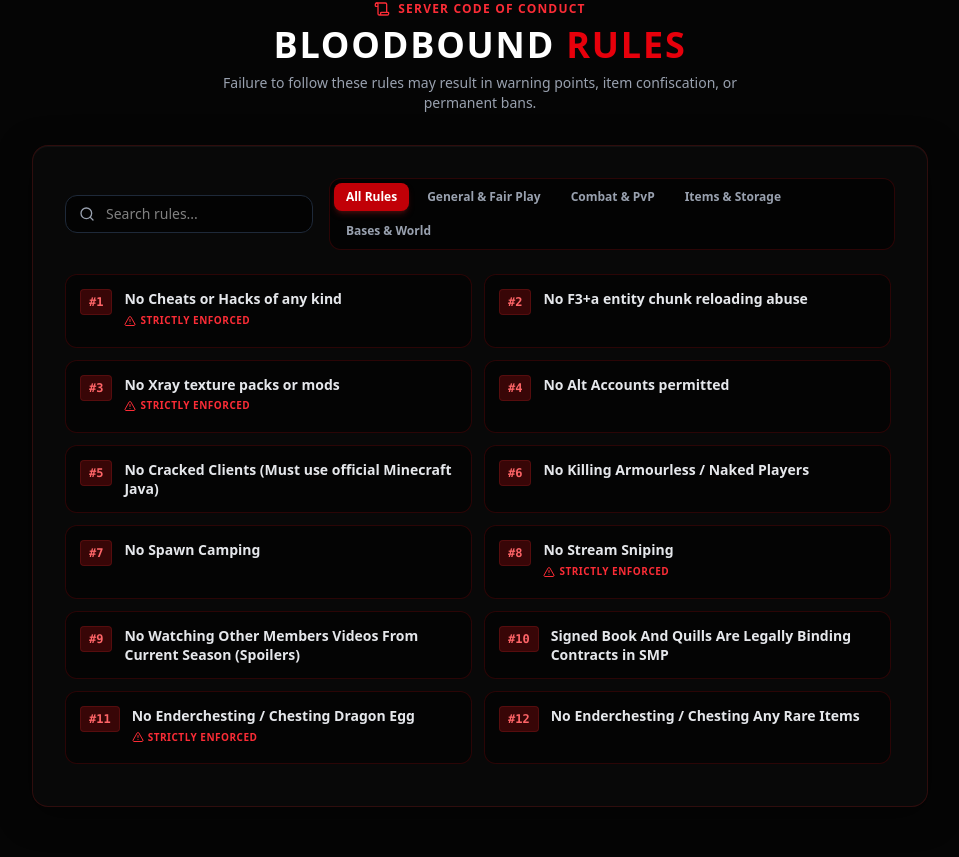
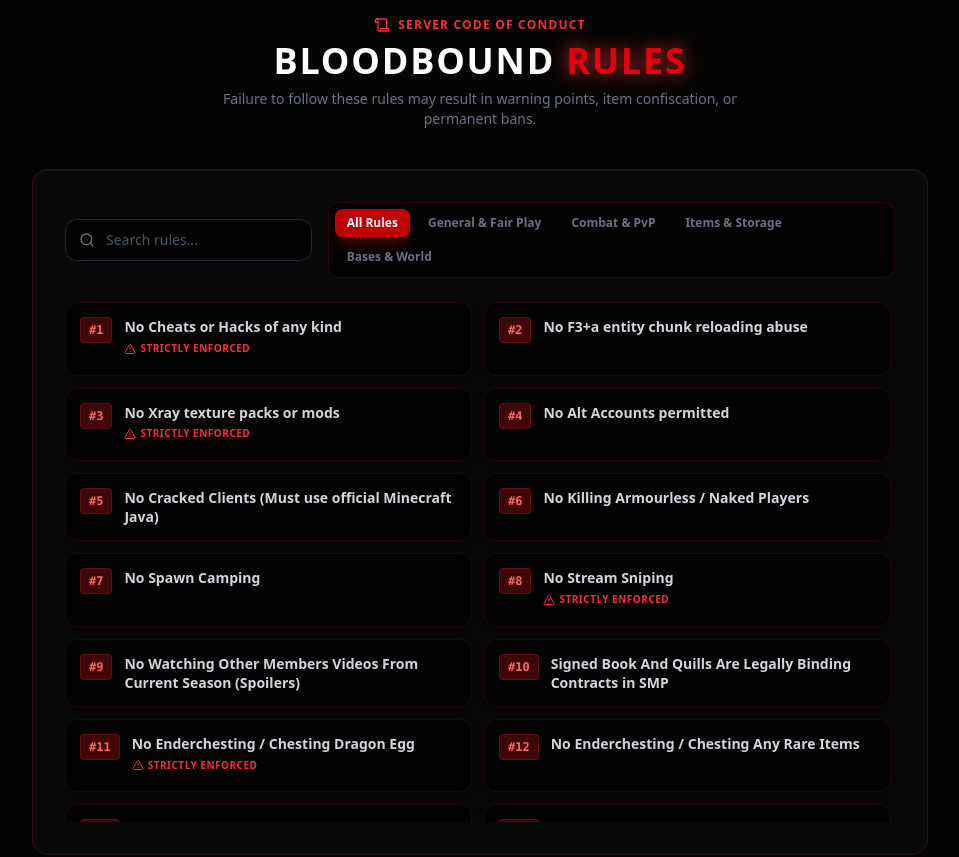
Before and after one commit to viper010221-lab/BloodBound2, a Next.js app: page / in a window 1280 px wide. Shown: the part 1700-2557 px from the top of the page, without its empty margins (160-1119 px from the left). Built offline with nearby package versions, Linux system fonts and the light colour scheme; no server answers.

Commit message:
Update Rules.tsx

```diff
--- a/src/components/Rules.tsx
+++ b/src/components/Rules.tsx
@@ -1,126 +1,138 @@
-'use client';
+"use client";
 
-import { useState } from 'react';
-import { motion, AnimatePresence } from 'framer-motion';
-import { ShieldCheck, Search, Scroll, AlertTriangle, Users, MapPin, Swords } from 'lucide-react';
-import { playTabSound } from '@/lib/sound';
+import { useState } from "react";
+import { motion, AnimatePresence } from "framer-motion";
+import { Search, Scroll, AlertTriangle } from "lucide-react";
+import { playTabSound } from "@/lib/sound";
 
 const ruleCategories = [
-  { id: 'all', label: 'All Rules' },
-  { id: 'general', label: 'General & Fair Play' },
-  { id: 'combat', label: 'Combat & PvP' },
-  { id: 'items', label: 'Items & Storage' },
-  { id: 'bases', label: 'Bases & World' },
+  { id: "all", label: "All Rules" },
+  { id: "general", label: "General & Fair Play" },
+  { id: "combat", label: "Combat & PvP" },
+  { id: "items", label: "Items & Storage" },
+  { id: "bases", label: "Bases & World" },
 ];
 
 const rules = [
-  { id: 1, text: 'No Cheats or Hacks of any kind', category: 'general', severe: true },
-  { id: 2, text: 'No F3+a entity chunk reloading abuse', category: 'general', severe: false },
-  { id: 3, text: 'No Xray texture packs or mods', category: 'general', severe: true },
-  { id: 4, text: 'No Alt Accounts permitted', category: 'general', severe: false },
-  { id: 5, text: 'No Cracked Clients (Must use official Minecraft Java)', category: 'general', severe: false },
-  { id: 6, text: 'No Killing Armourless / Naked Players', category: 'combat', severe: false },
-  { id: 7, text: 'No Spawn Camping', category: 'combat', severe: false },
-  { id: 8, text: 'No Stream Sniping', category: 'combat', severe: true },
-  { id: 9, text: 'No Watching Other Members Videos From Current Season (Spoilers)', category: 'combat', severe: false },
-  { id: 10, text: 'Signed Book And Quills Are Legally Binding Contracts in SMP', category: 'general', severe: false },
-  { id: 11, text: 'No Enderchesting / Chesting Dragon Egg', category: 'items', severe: true },
-  { id: 12, text: 'No Enderchesting / Chesting Any Rare Items', category: 'items', severe: false },
-  { id: 13, text: 'No Enderchesting / Chesting Hearts', category: 'items', severe: true },
-  { id: 14, text: 'Base Co-ords Must Be Listed In 〔💬〕base-locations', category: 'bases', severe: false },
-  { id: 15, text: 'No Griefing Bases', category: 'bases', severe: true },
-  { id: 16, text: 'No Griefing Builds or Farms', category: 'bases', severe: true },
-  { id: 17, text: 'No Griefing Spawn Area', category: 'bases', severe: true },
-  { id: 18, text: 'Maximum Team Size: 5 Players', category: 'general', severe: false },
-  { id: 19, text: 'No Using The World Seed To Locate Structures/Ores', category: 'general', severe: true },
-  { id: 20, text: 'No Restocking Items With A Limit In 〔🎒〕kit-rules', category: 'items', severe: false },
+  { id: 1, text: "No Cheats or Hacks of any kind", category: "general", severe: true },
+  { id: 2, text: "No F3+a entity chunk reloading abuse", category: "general", severe: false },
+  { id: 3, text: "No Xray texture packs or mods", category: "general", severe: true },
+  { id: 4, text: "No Alt Accounts permitted", category: "general", severe: false },
+  { id: 5, text: "No Cracked Clients (Must use official Minecraft Java)", category: "general", severe: false },
+  { id: 6, text: "No Killing Armourless / Naked Players", category: "combat", severe: false },
+  { id: 7, text: "No Spawn Camping", category: "combat", severe: false },
+  { id: 8, text: "No Stream Sniping", category: "combat", severe: true },
+  { id: 9, text: "No Watching Other Members Videos From Current Season (Spoilers)", category: "combat", severe: false },
+  { id: 10, text: "Signed Book And Quills Are Legally Binding Contracts in SMP", category: "general", severe: false },
+  { id: 11, text: "No Enderchesting / Chesting Dragon Egg", category: "items", severe: true },
+  { id: 12, text: "No Enderchesting / Chesting Any Rare Items", category: "items", severe: false },
+  { id: 13, text: "No Enderchesting / Chesting Hearts", category: "items", severe: true },
+  { id: 14, text: "Base Co-ords Must Be Listed In base-locations", category: "bases", severe: false },
+  { id: 15, text: "No Griefing Bases", category: "bases", severe: true },
+  { id: 16, text: "No Griefing Builds or Farms", category: "bases", severe: true },
+  { id: 17, text: "No Griefing Spawn Area", category: "bases", severe: true },
+  { id: 18, text: "Maximum Team Size: 5 Players", category: "general", severe: false },
+  { id: 19, text: "No Using The World Seed To Locate Structures/Ores", category: "general", severe: true },
+  { id: 20, text: "No Restocking Items With A Limit In kit-rules", category: "items", severe: false },
 ];
 
 export function Rules() {
-  const [filter, setFilter] = useState('all');
-  const [search, setSearch] = useState('');
+  const [filter, setFilter] = useState("all");
+  const [search, setSearch] = useState("");
 
   const filteredRules = rules.filter((rule) => {
-    const matchesCategory = filter === 'all' || rule.category === filter;
+    const matchesCategory = filter === "all" || rule.category === filter;
     const matchesSearch = rule.text.toLowerCase().includes(search.toLowerCase());
     return matchesCategory && matchesSearch;
   });
 
   return (
-    <section id="rules" className="py-12 relative z-10">
-      <div className="text-center mb-8">
+    <section id="rules" className="py-16 relative z-10">
+      <motion.div
+        initial={{ opacity: 0, y: 20 }}
+        whileInView={{ opacity: 1, y: 0 }}
+        viewport={{ once: true }}
+        className="text-center mb-10"
+      >
         <div className="inline-flex items-center space-x-2 text-red-500 font-bold text-xs uppercase tracking-widest mb-2">
           <Scroll className="w-4 h-4" />
           <span>Server Code of Conduct</span>
         </div>
         <h2 className="text-3xl sm:text-4xl font-black text-white uppercase tracking-wider">
-          BloodBound <span className="text-red-600">Rules</span>
+          BloodBound <span className="text-red-600 text-glow-red">Rules</span>
         </h2>
-        <p className="text-gray-400 text-sm mt-2 max-w-xl mx-auto">
+        <p className="text-gray-500 text-sm mt-2 max-w-xl mx-auto">
           Failure to follow these rules may result in warning points, item confiscation, or permanent bans.
         </p>
-      </div>
+      </motion.div>
 
       <div className="glass-card rounded-2xl p-6 sm:p-8 max-w-4xl mx-auto shadow-2xl">
-        {/* Search & Filter Header */}
+        {/* Search & Filter */}
         <div className="flex flex-col md:flex-row items-center justify-between gap-4 mb-6">
-          {/* Search Input */}
           <div className="relative w-full md:w-64">
-            <Search className="w-4 h-4 text-gray-400 absolute left-3.5 top-1/2 -translate-y-1/2" />
+            <Search className="w-4 h-4 text-gray-500 absolute left-3.5 top-1/2 -translate-y-1/2" />
             <input
               type="text"
               placeholder="Search rules..."
               value={search}
               onChange={(e) => setSearch(e.target.value)}
-              className="w-full bg-black/60 border border-gray-800 rounded-xl pl-10 pr-4 py-2 text-sm text-white focus:outline-none focus:border-red-600 transition-colors"
+              className="w-full bg-black/70 border border-gray-800 rounded-xl pl-10 pr-4 py-2.5 text-sm text-white focus:outline-none focus:border-red-600 transition-colors placeholder:text-gray-600"
             />
           </div>
 
-          {/* Category Tabs */}
-          <div className="flex flex-wrap gap-1.5 bg-black/60 p-1 rounded-xl border border-red-950/60 w-full md:w-auto">
+          {/* Category tabs with sliding pill */}
+          <div className="flex flex-wrap gap-1.5 bg-black/70 p-1.5 rounded-xl border border-red-950/60 w-full md:w-auto relative">
             {ruleCategories.map((cat) => (
               <button
                 key={cat.id}
                 onClick={() => { playTabSound(); setFilter(cat.id); }}
-                className={`px-3 py-1.5 rounded-lg text-xs font-bold transition-all ${
-                  filter === cat.id
-                    ? 'bg-red-700 text-white shadow-md shadow-red-900/40'
-                    : 'text-gray-400 hover:text-white hover:bg-white/5'
+                className={`relative px-3 py-1.5 rounded-lg text-xs font-black transition-colors z-10 ${
+                  filter === cat.id ? "text-white" : "text-gray-500 hover:text-gray-200"
                 }`}
               >
+                {filter === cat.id && (
+                  <motion.div
+                    layoutId="rule-tab-pill"
+                    className="absolute inset-0 bg-red-700 rounded-lg shadow-lg shadow-red-900/50"
+                    style={{ zIndex: -1 }}
+                    transition={{ type: "spring", stiffness: 400, damping: 30 }}
+                  />
+                )}
                 {cat.label}
               </button>
             ))}
           </div>
         </div>
 
-        {/* Rule List Grid */}
+        {/* Rules grid with AnimatePresence */}
         <AnimatePresence mode="wait">
           <motion.div
             key={filter}
-            initial={{ opacity: 0, y: 16 }}
+            initial={{ opacity: 0, y: 18 }}
             animate={{ opacity: 1, y: 0 }}
-            exit={{ opacity: 0, y: -16 }}
-            transition={{ duration: 0.22, ease: 'easeInOut' }}
-            className="grid grid-cols-1 md:grid-cols-2 gap-3 max-h-[500px] overflow-y-auto pr-1"
+            exit={{ opacity: 0, y: -18 }}
+            transition={{ duration: 0.22, ease: "easeInOut" }}
+            className="grid grid-cols-1 md:grid-cols-2 gap-3 max-h-[520px] overflow-y-auto pr-1"
           >
             {filteredRules.map((rule, i) => (
               <motion.div
                 key={rule.id}
-                initial={{ opacity: 0, y: 10 }}
+                initial={{ opacity: 0, y: 12 }}
                 animate={{ opacity: 1, y: 0 }}
                 transition={{ duration: 0.18, delay: i * 0.04 }}
-                className="bg-black/50 border border-red-950/60 hover:border-red-800/60 p-3.5 rounded-xl flex items-start space-x-3 transition-colors group"
+                whileHover={{ scale: 1.02, x: 4 }}
+                className="bg-black/60 border border-red-950/50 hover:border-red-700/60 p-3.5 rounded-xl flex items-start space-x-3 transition-colors group cursor-default"
+                style={{ boxShadow: "0 2px 8px rgba(0,0,0,0.4)" }}
               >
-                <span className="bg-red-950/80 text-red-400 font-mono text-xs font-bold px-2 py-1 rounded border border-red-900/40 flex-shrink-0">
+                <span className="bg-red-950/90 text-red-400 font-mono text-xs font-black px-2 py-1 rounded border border-red-900/50 flex-shrink-0 group-hover:bg-red-900/80 transition-colors">
                   #{rule.id}
                 </span>
                 <div className="flex-1">
-                  <p className="text-xs sm:text-sm font-semibold text-gray-200 group-hover:text-white transition-colors leading-snug">
+                  <p className="text-xs sm:text-sm font-semibold text-gray-300 group-hover:text-white transition-colors leading-snug">
                     {rule.text}
                   </p>
                   {rule.severe && (
-                    <span className="inline-flex items-center space-x-1 text-[10px] text-red-500 font-bold uppercase tracking-wider mt-1">
+                    <span className="inline-flex items-center space-x-1 text-[10px] text-red-500 font-black uppercase tracking-wider mt-1">
                       <AlertTriangle className="w-3 h-3" />
                       <span>Strictly Enforced</span>
                     </span>
@@ -128,9 +140,8 @@
                 </div>
               </motion.div>
             ))}
-
             {filteredRules.length === 0 && (
-              <div className="col-span-full py-12 text-center text-gray-500 text-sm">
+              <div className="col-span-full py-12 text-center text-gray-600 text-sm">
                 No rules matching &quot;{search}&quot;.
               </div>
             )}
```
